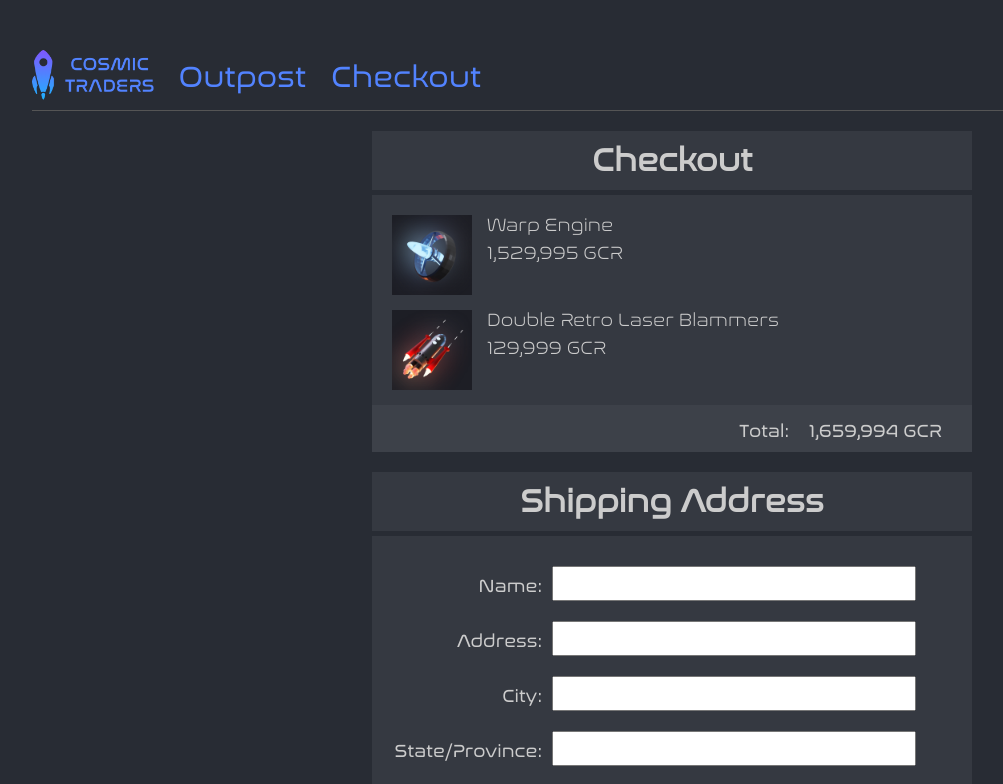
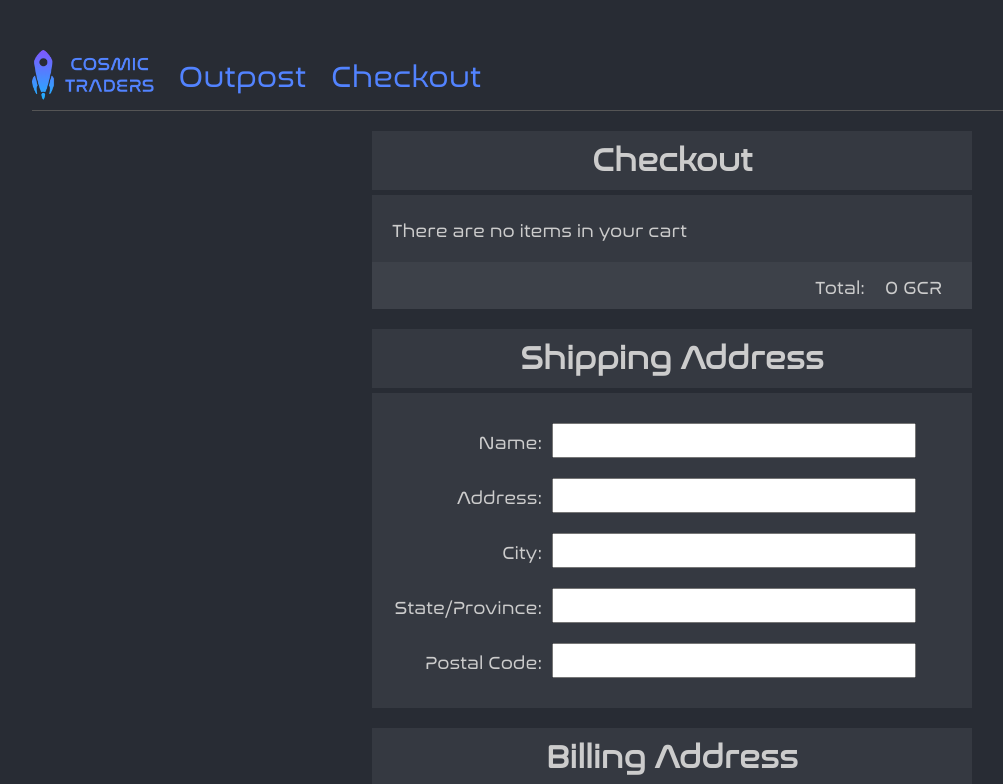
Before and after one commit to lightspeed-academy/lightspeed-react-cosmic-traders, a React (Create React App) app: page /checkout in a window 1280 px wide. Shown: the top 784 px of the page, without its empty margins (68-1071 px from the left). Built offline with nearby package versions, Linux system fonts and the light colour scheme.

Commit message:
20-SharingComponentState Complete

```diff
--- a/src/App.js
+++ b/src/App.js
@@ -4,6 +4,7 @@ import {
   Route,
   Navigate,
 } from 'react-router-dom'
+import { useState } from 'react'
 
 import Outpost from './outpost/Outpost'
 import Checkout from './checkout/Checkout'
@@ -12,13 +13,15 @@ import Header from './header/Header'
 import styles from './App.module.css'
 
 function App() {
+  const [cart, setCart] = useState([])
+
   return (
     <BrowserRouter>
       <Header />
       <div className={styles.content}>
         <Routes>
-          <Route path="/outpost" element={<Outpost />} />
-          <Route path="/checkout" element={<Checkout />} />
+          <Route path="/outpost" element={<Outpost cart={cart} setCart={setCart} />} />
+          <Route path="/checkout" element={<Checkout cart={cart} />} />
           <Route path="/product-details/:slug" element={<ProductDetails />} />
           <Route path="/" element={<Navigate to="/outpost" />} />
         </Routes>
--- a/src/checkout/Checkout.js
+++ b/src/checkout/Checkout.js
@@ -3,9 +3,8 @@ import React, { useState } from 'react'
 import Cart from '../cart/Cart'
 import Address from './Address/Address'
 import styles from './Checkout.module.css'
-import products from '../products/products.json'
 
-function Checkout() {
+function Checkout({ cart }) {
   let emptyAddress = { name: '', address: '', city: '', state: '', postalCode: '' }
   let [addresses, setAddresses] = useState(
     {
@@ -25,7 +24,7 @@ function Checkout() {
   return (
     <div className={styles.checkout}>
       <h1 className={`section-header ${styles.sectionHeader}`}>Checkout</h1>
-      <Cart cart={[products[0], products[1]]} />
+      <Cart cart={cart} />
       <h2 className={`section-header ${styles.sectionHeader}`}>Shipping Address</h2>
       <Address address={addresses.shippingAddress} onAddressUpdated={updateShippingAddress} />
       <h2 className={`section-header ${styles.sectionHeader}`}>Billing Address</h2>
--- a/src/outpost/Outpost.js
+++ b/src/outpost/Outpost.js
@@ -1,12 +1,8 @@
-import { useState } from 'react'
-
 import styles from './Outpost.module.scss'
 import ProductListing from '../products/ProductListing'
 import Cart from '../cart/Cart'
 
-export default function Outpost() {
-  const [cart, setCart] = useState([])
-
+export default function Outpost({ cart, setCart }) {
   function addToCart(product) {
     setCart([...cart, product])
   }
```
